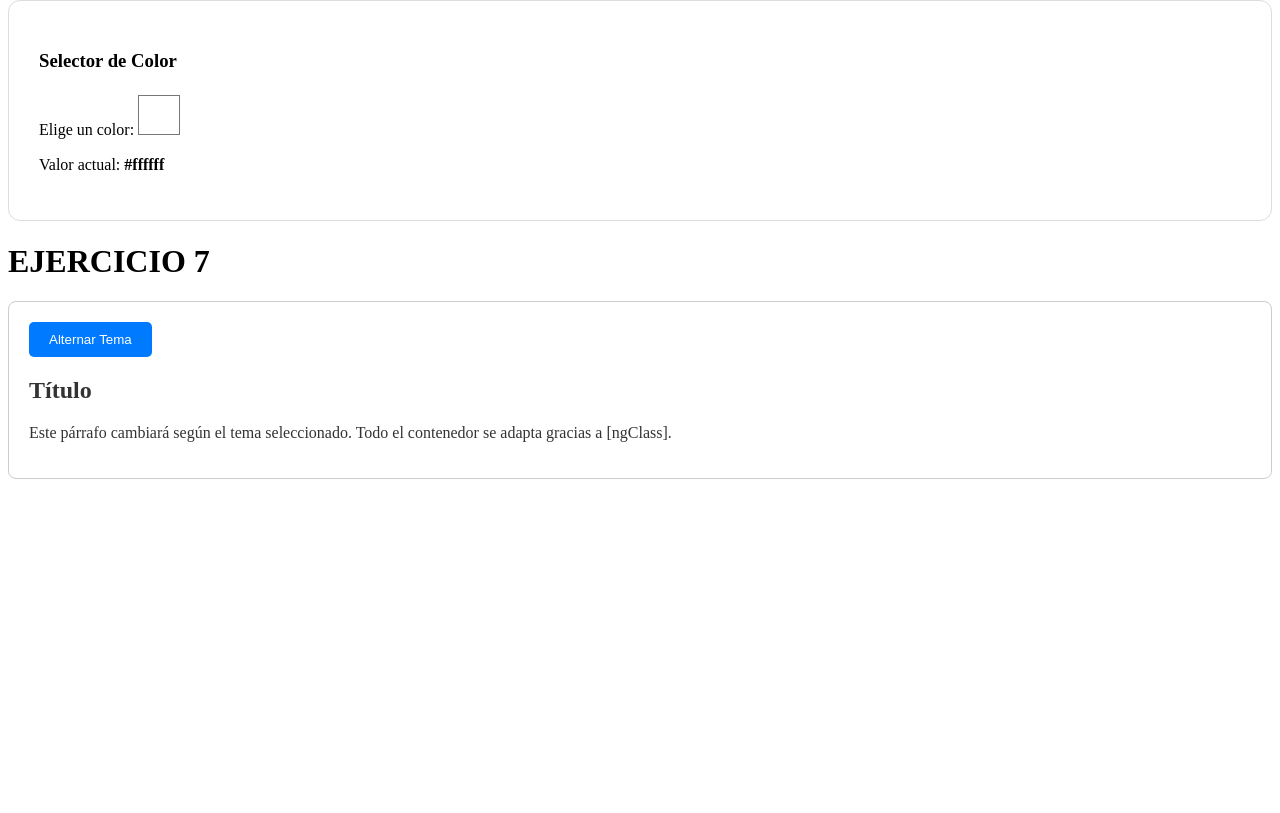
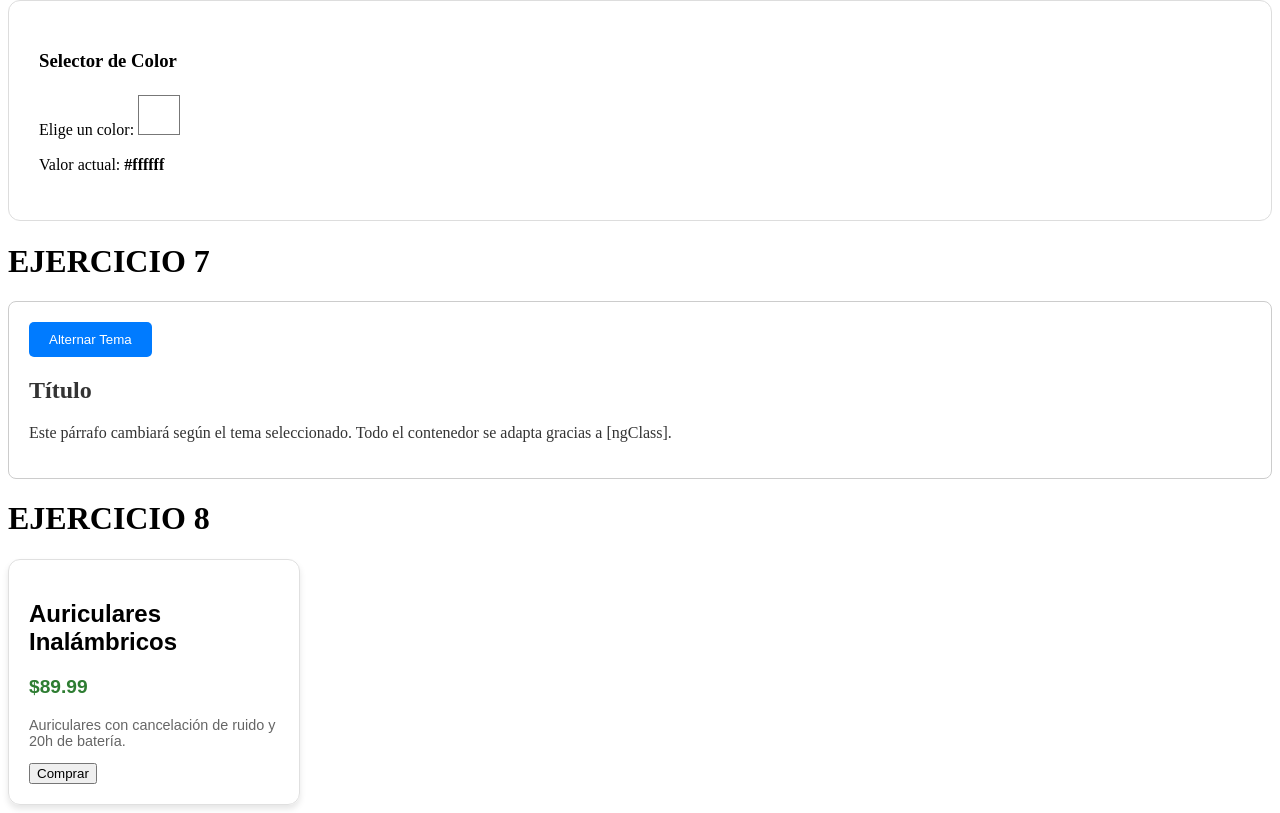
Before and after one commit to ShyWeyD0s/Angular-directivas-, an Angular app in the folder ejercicios/: page / in a window 1280 px wide. Shown: the part 1209-2022 px from the top of the page. Before the commit the page ends 1696 px from the top, so only its background shows below. Built offline with nearby package versions, Linux system fonts and the light colour scheme.

Commit message:
ejercicio 8

```diff
--- a/ejercicios/src/app/app.html
+++ b/ejercicios/src/app/app.html
@@ -18,3 +18,6 @@
 
 <h1>EJERCICIO 7</h1>
 <app-ejercicio7></app-ejercicio7>
+
+<h1>EJERCICIO 8</h1>
+<app-ejercicio8 [datos]="producto"></app-ejercicio8>
--- a/ejercicios/src/app/app.ts
+++ b/ejercicios/src/app/app.ts
@@ -6,13 +6,21 @@ import { Ejercicio4 } from './components/ejercicio4/ejercicio4';
 import { Ejercicio5 } from './components/ejercicio5/ejercicio5';
 import { Ejercicio6 } from './components/ejercicio6/ejercicio6';
 import { Ejercicio7 } from './components/ejercicio7/ejercicio7';
+import { Ejercicio8 } from './components/ejercicio8/ejercicio8';
 
 @Component({
   selector: 'app-root',
-  imports: [TareaComponent, Ejercicio2, Ejercicio3, Ejercicio4, Ejercicio5, Ejercicio6, Ejercicio7],
+  imports: [TareaComponent, Ejercicio2, Ejercicio3, Ejercicio4, Ejercicio5, Ejercicio6, Ejercicio7, Ejercicio8],
   templateUrl: './app.html',
   styleUrl: './app.css'
+
 })
 export class App {
   protected readonly title = signal('ejercicios');
+  producto = {
+    nombre: 'Auriculares Inalámbricos',
+    precio: 89.99,
+    descripcion: 'Auriculares con cancelación de ruido y 20h de batería.'
+  };
+
 }
--- /dev/null
+++ b/ejercicios/src/app/components/ejercicio8/ejercicio8.css
@@ -0,0 +1,19 @@
+.tarjeta-producto {
+    border: 1px solid #e0e0e0;
+    padding: 20px;
+    border-radius: 12px;
+    width: 250px;
+    box-shadow: 0 4px 6px rgba(0, 0, 0, 0.1);
+    font-family: sans-serif;
+}
+
+.precio {
+    font-size: 1.2em;
+    color: #2e7d32;
+    font-weight: bold;
+}
+
+.descripcion {
+    font-size: 0.9em;
+    color: #666;
+}
--- /dev/null
+++ b/ejercicios/src/app/components/ejercicio8/ejercicio8.html
@@ -0,0 +1,7 @@
+<div class="tarjeta-producto">
+  <h2>{{ datos.nombre }}</h2>
+  <p class="precio">{{ datos.precio | currency:'USD' }}</p>
+  <p class="descripcion">{{ datos.descripcion }}</p>
+
+  <button>Comprar</button>
+</div>
--- /dev/null
+++ b/ejercicios/src/app/components/ejercicio8/ejercicio8.ts
@@ -0,0 +1,20 @@
+import { Component, Input } from '@angular/core';
+import { CommonModule } from '@angular/common';
+
+export interface Producto {
+  nombre: string;
+  precio: number;
+  descripcion: string;
+}
+
+@Component({
+  selector: 'app-ejercicio8',
+  standalone: true,
+  imports: [CommonModule],
+  templateUrl: './ejercicio8.html',
+  styleUrls: ['./ejercicio8.css']
+})
+export class Ejercicio8 {
+  // Recibimos el objeto completo como propiedad de entrada
+  @Input({ required: true }) datos!: Producto;
+}
--- /dev/null
+++ b/ejercicios/src/app/components/ejercicio9/ejercicio9.html
@@ -0,0 +1 @@
+<p>ejercicio9 works!</p>
```
Also changed, not shown: ejercicios/src/app/components/ejercicio9/ejercicio9.ts (added, +9 -0 lines), ejercicios/src/app/components/ejercicio9/ejercicio9.css (added), 2 other files (tests, documents, lock files or other folders).
